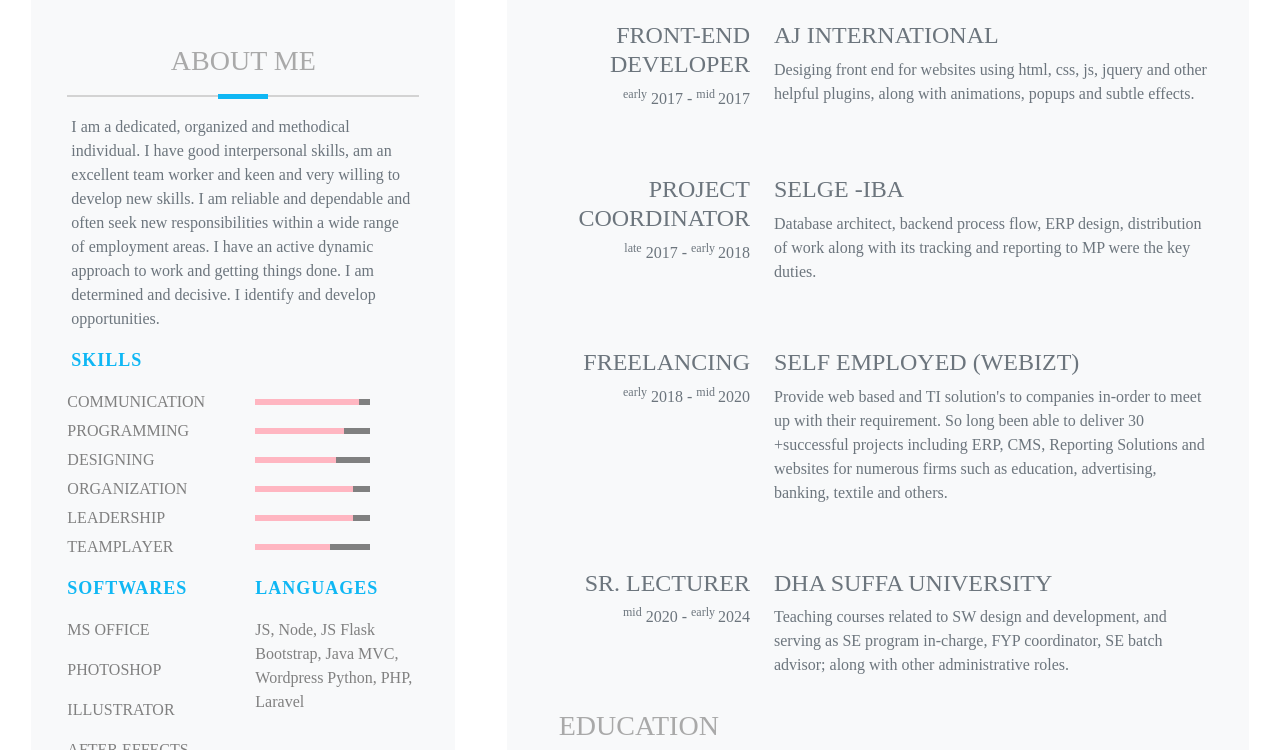
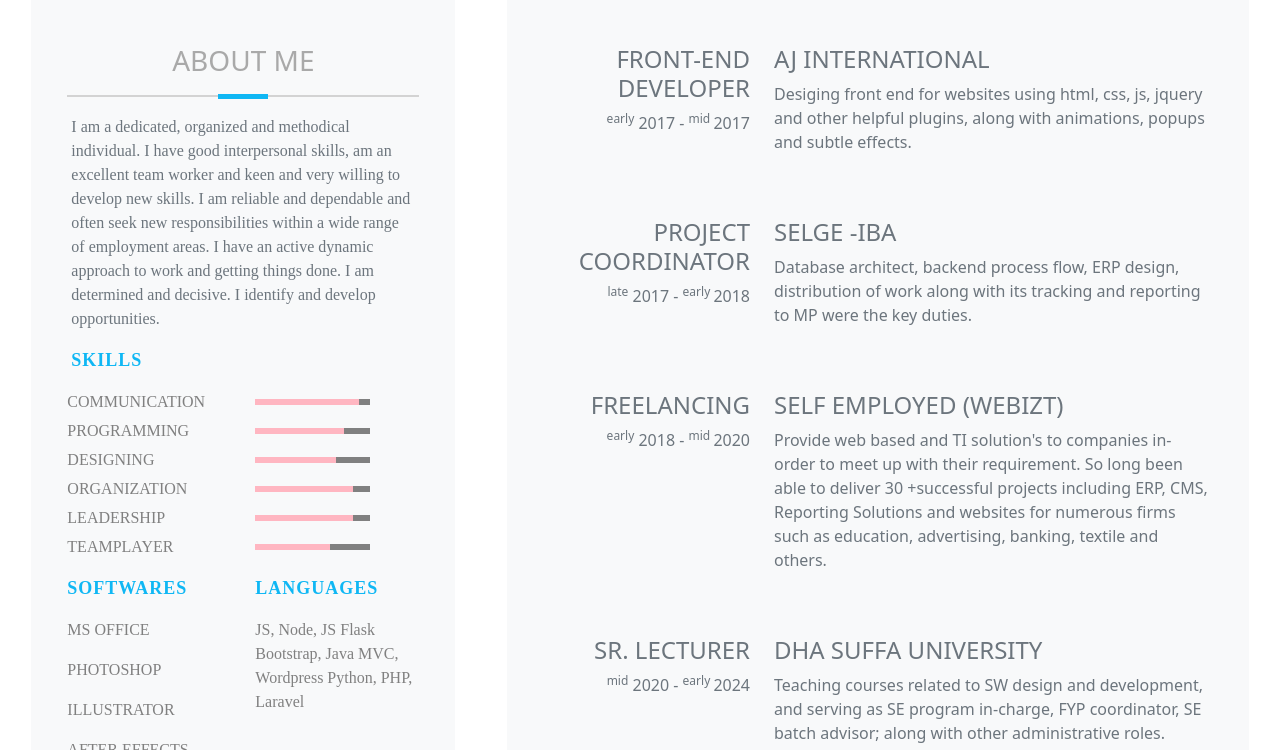
Before and after one commit to khuloodirfan/Resume, a plain HTML site: page index.html in a window 1280 px wide. Shown: the part 318-1068 px from the top of the page. Drawn offline with nearby package versions, Linux system fonts and the light colour scheme.

Commit message:
Update style.css

```diff
--- a/style.css
+++ b/style.css
@@ -1,12 +1,4 @@
 
-
-  *
-  {
-      margin: 0;
-      padding: 0;
-      box-sizing: border-box;
-      font-family: 'Times New Roman', Times, serif;
-  }
   .title1 {
     color: #0fb7f4;
   }
```
